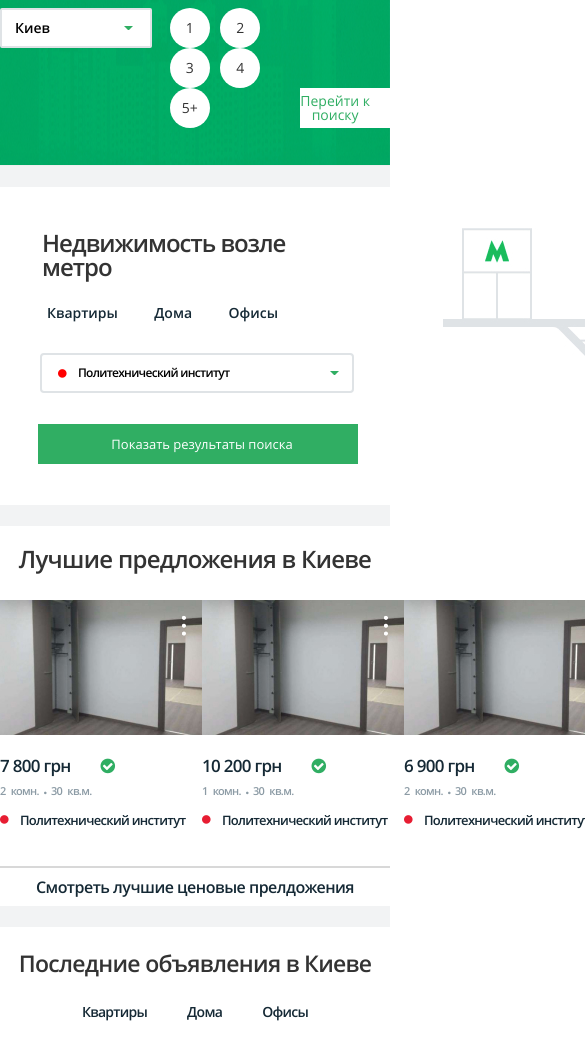
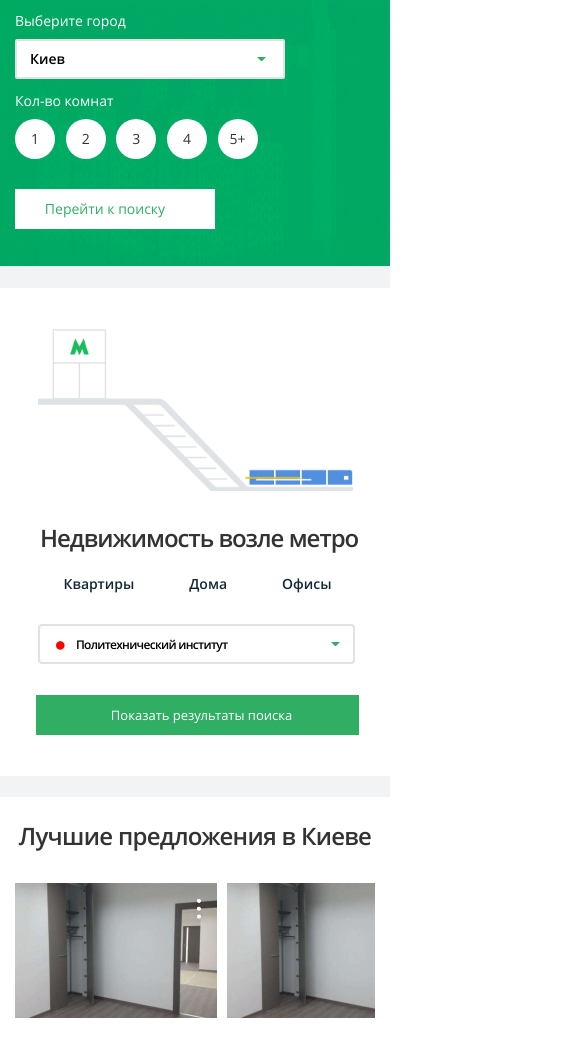
Before and after one commit to ChernenkoKM-21/Metrovka, a website: page app/index.html in a window 390 px wide. Shown: the part 272-1309 px from the top of the page, 585 px wide, since content can reach past the window. Drawn offline with nearby package versions, Linux system fonts and the light colour scheme; files whose address does not match are found by name.

Commit message:
new adaptivity (unadaptive nav)

```diff
--- a/app/sass/_media.sass
+++ b/app/sass/_media.sass
@@ -10,7 +10,53 @@
 /* Medium Devices, Desktops */
 @media only screen and (max-width : 889px)
 	/**/
+	.page-header
+		&__center
+			padding-left: 15px
+			padding-right: 15px
+			&__form
+				flex-wrap: wrap
+				flex-direction: row-reverse
+				max-width: 850px
+				&__submit
+					margin-top: 30px
+					margin-left: 123px
+				&__room
+					order: -1
 	.main
+		&__property
+			justify-content: center
+			margin-bottom: 21px
+			flex-wrap: wrap
+			padding: 41px 80px
+			&__content
+				&__place-type
+					padding: 0
+					justify-content: space-around
+			&__pic
+				order: -1
+				padding: 0
+				margin: 0 35px
+				margin-bottom: 30px
+				text-align: center
+				&__metro
+					max-width: 315px
+		&__best
+			&__big-text
+				padding-left: 15px
+				padding-right: 15px
+			&__slider
+				margin: 0 15px 39px
+				&__item
+					margin-right: 10px
+		&__advert
+			&__big-text
+				padding-left: 15px
+				padding-right: 15px
+			&__slider
+				margin: 0 15px 39px
+				&__item
+					margin-right: 10px
 		&__social
 			&__slider
 				justify-content: space-around
@@ -48,6 +94,22 @@
 /* Small Devices, Tablets */
 @media only screen and (max-width : 700px)
 	/**/
+	.page-header
+		&__center
+			&__big-text
+				line-height: 1.5
+			&__form
+				flex-direction: row
+				&__select-city
+					margin-bottom: 15px
+				&__select-city,
+				&__room
+					margin-right: 185px
+				&__room
+					order: 0
+				&__submit
+					margin-left: 0
+
 	.main
 		&__social
 			&__small-text
@@ -81,6 +143,13 @@
 @media only screen and (max-width : 480px)
 	/**/
 	.main
+		&__best
+			&__big-text
+				line-height: 1.5
+		&__advert
+			&__big-text
+				line-height: 1.5
+				margin-bottom: 20px
 		&__social
 			&__small-text
 				max-width: 335px
--- a/app/sass/module/_modules.sass
+++ b/app/sass/module/_modules.sass
@@ -58,6 +58,7 @@
 		justify-content: space-between
 		&__select-city
 			width: 39%
+			min-width: 270px
 			&__text
 				display: block
 				margin-bottom: 11px
@@ -116,6 +117,7 @@
 
 		&__room
 			width: 29%
+			min-width: 258px
 			&__text
 				display: block
 				margin-bottom: 11px
@@ -129,6 +131,7 @@
 				сolor: $dark
 		&__submit
 			width: 23%
+			min-width: 200px
 			height: 40px
 			align-self: flex-end
 			padding-right: 20px
@@ -141,7 +144,7 @@
 
 	&__property
 		&__content
-			min-width: 320px
+			min-width: 323px
 			max-width: 350px
 			font-weight: 600
 			margin-left: 5px
@@ -235,6 +238,7 @@
 			max-width: 844px
 			justify-content: space-between
 			margin-bottom: 39px
+			overflow: hidden
 			&__item
 				color: $dark
 				position: relative
@@ -306,6 +310,7 @@
 			max-width: 844px
 			justify-content: space-between
 			margin-bottom: 47px
+			overflow: hidden
 			&__item
 				color: $dark
 				position: relative
```
Also changed, not shown: app/css/main.min.css.
